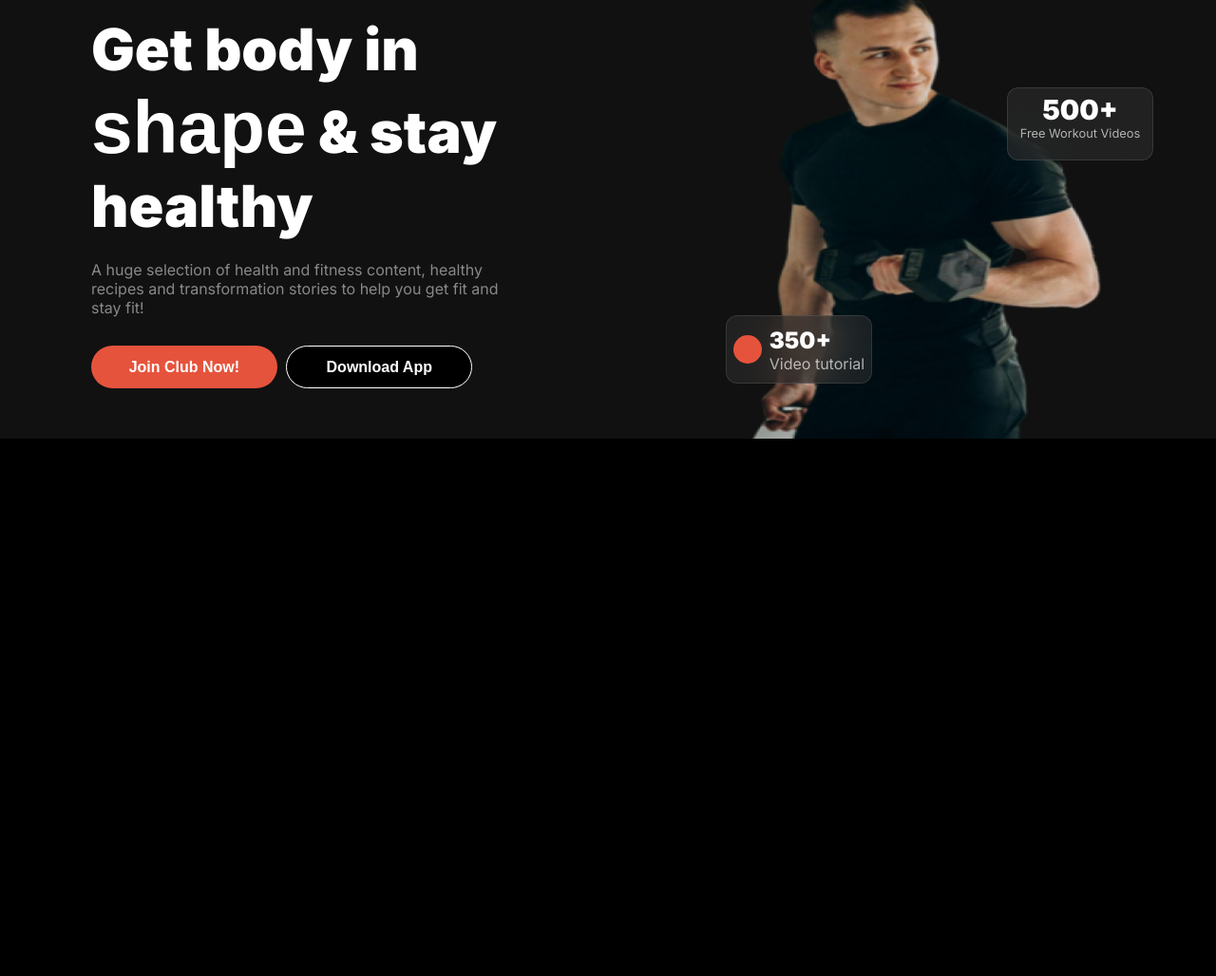
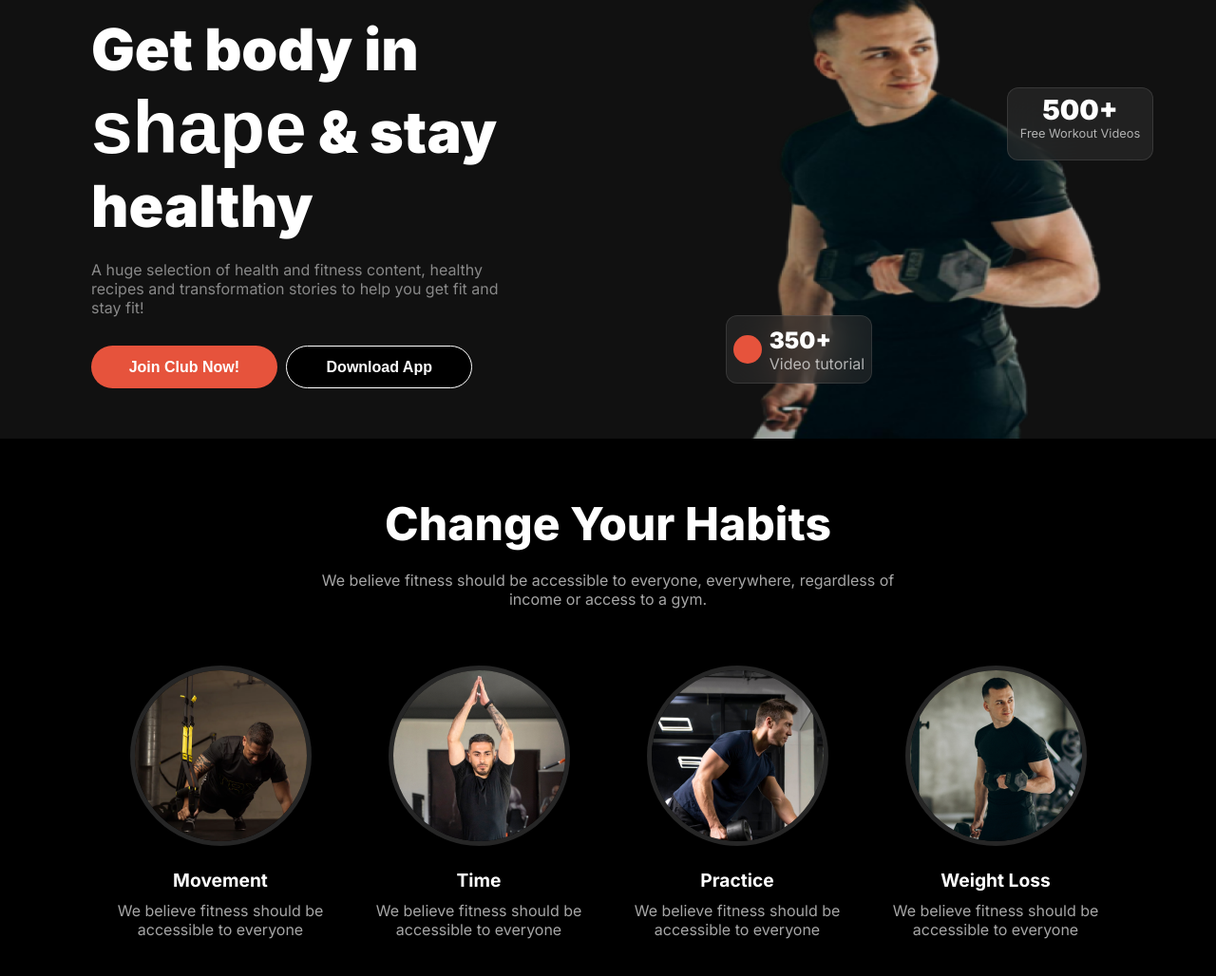
Before and after one commit to shakibhossain852/assignment-2, a plain HTML site: page index.html in a window 1280 px wide. Shown: the part 130-1158 px from the top of the page at 95% size. Before the commit the page ends 800 px from the top, so only its background shows below. Drawn offline with Linux system fonts and the light colour scheme; a web font is replaced by a local one.

Commit message:
added habit section

```diff
--- a/index.html
+++ b/index.html
@@ -56,6 +56,36 @@
             </div>
         </section>
     </header>
+    <main>
+        <div class="habit">
+            <div class="habit-container1">
+                <h2> Change Your Habits</h2>
+                <p>We believe fitness should be accessible to everyone, everywhere, regardless of income or access to a gym.</p>
+            </div>
+            <div class="habit-container2">
+                <div class="habit-item">
+                    <img src="images/image 3.png" alt="">
+                    <h5>Movement</h5>
+                    <p> We believe fitness should be accessible to everyone</p>
+                </div>
+                <div class="habit-item">
+                    <img src="images/image 2.png" alt="">
+                    <h5> Time</h5>
+                    <p> We believe fitness should be accessible to everyone</p>
+                </div>
+                <div class="habit-item">
+                    <img src="images/image 4.png" alt="">
+                    <h5> Practice</h5>
+                    <p> We believe fitness should be accessible to everyone</p>
+                </div>
+                <div class="habit-item">
+                    <img src="images/image 5.png" alt="">
+                    <h5> Weight Loss</h5>
+                    <p> We believe fitness should be accessible to everyone</p>
+                </div>
+            </div>
+        </div>
+    </main>
 
 
 </body>
```
